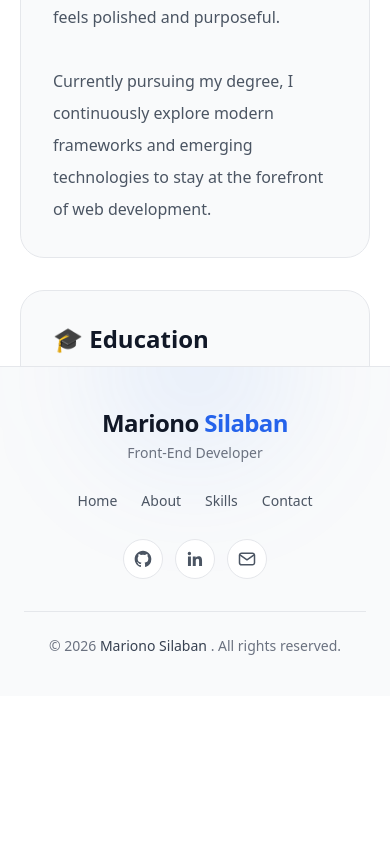
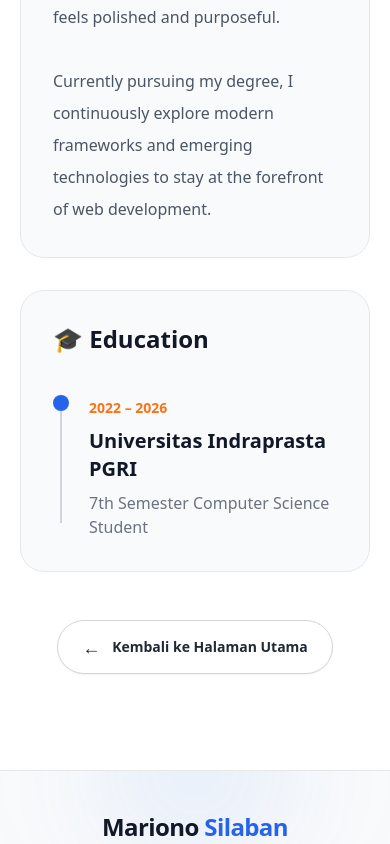
Before and after one commit to silaban13/Portofolio_vue, a Vue app: page /about-explanation in a window 390 px wide. Shown: the part 478-1322 px from the top of the page. Before the commit the page ends 1174 px from the top, so only its background shows below. Built offline with nearby package versions, Linux system fonts and the light colour scheme.

Commit message:
change content

```diff
--- a/src/components/about/About_root.vue
+++ b/src/components/about/About_root.vue
@@ -14,13 +14,13 @@
             Front-End Developer yang berfokus pada pengembangan website modern,
             responsif, dan interaktif.
           </p>
-          <RouterLink to="/about-explanation"  class="inline-flex items-center rounded-full border border-gray-300 bg-white font-semibold text-gray-800 transition-all duration-300 hover:bg-gray-800 hover:text-white dark:border-gray-700 dark:bg-transparent dark:text-white dark:hover:bg-white dark:hover:text-gray-900" style="margin-top:clamp(1.8rem,3vw,2.5rem); gap:clamp(0.5rem,0.8vw,0.75rem); padding-top:clamp(0.35rem,0.5vw,0.375rem); padding-bottom:clamp(0.35rem,0.5vw,0.375rem); padding-left:clamp(1rem,1.8vw,1.5rem); padding-right:clamp(0.35rem,0.5vw,0.375rem); font-size:clamp(0.75rem,1.1vw,0.875rem);">
+          <RouterLink to="/about-explanation" class="self-center md:self-start inline-flex items-center rounded-full border border-gray-300 bg-white font-semibold text-gray-800 transition-all duration-300 hover:bg-gray-800 hover:text-white dark:border-gray-700 dark:bg-transparent dark:text-white dark:hover:bg-white dark:hover:text-gray-900" style="margin-top:clamp(1.8rem,3vw,2.5rem); gap:clamp(0.5rem,0.8vw,0.75rem); padding-top:clamp(0.35rem,0.5vw,0.375rem); padding-bottom:clamp(0.35rem,0.5vw,0.375rem); padding-left:clamp(1rem,1.8vw,1.5rem); padding-right:clamp(0.35rem,0.5vw,0.375rem); font-size:clamp(0.75rem,1.1vw,0.875rem);">
             <span>Baca Selengkapnya</span>
             <span class="flex items-center justify-center rounded-full bg-gray-600 text-white" style="width:clamp(2rem,3.5vw,2.25rem); height:clamp(2rem,3.5vw,2.25rem);"> → </span>
           </RouterLink>
         </div>
         <div class="w-full md:w-[42%] lg:w-[45%] xl:w-[42%] flex justify-center items-center">
-          <img src="/src/assets/FOTO_tiga.jpeg" alt="Mariono Silaban" class="object-cover w-[195px] sm:w-[200px] md:w-[180px] lg:w-[220px] xl:w-[240px] h-[195px] sm:h-[200px] md:h-[250px] lg:h-[300px] xl:h-[320px] shadow-sm" />
+          <img data-scroll-animation class="scroll-right scroll-stagger-2 object-cover w-[195px] sm:w-[200px] md:w-[180px] lg:w-[220px] xl:w-[240px] h-[195px] sm:h-[200px] md:h-[250px] lg:h-[300px] xl:h-[320px] shadow-sm" src="/src/assets/FOTO_tiga.jpeg" alt="Mariono Silaban"/>
         </div>
       </div>
     </div>
--- a/src/components/about/about_explanation.vue
+++ b/src/components/about/about_explanation.vue
@@ -4,11 +4,11 @@
 </script>
 
 <template>
-   <Navbar :showSidebar="false" />
-  <section id="about" class="fullpage-section py-24 bg-white dark:bg-[#11131c]">
+  <Navbar :showSidebar="false" />
+  <section id="about" class="min-h-screen bg-white dark:bg-[#11131c] py-24">
     <div class="mx-auto w-full px-5 sm:px-6 lg:px-10 xl:px-16">
       <h2 class="text-4xl sm:text-5xl font-black tracking-tight text-gray-900 dark:text-white"> About Me </h2>
-      <div class="mt-5 h-[2px] w-full bg-black dark:bg-gray-700"></div>
+      <div class="mt-5 h-[2px] w-[75%] sm:w-[80%] md:w-[85%] lg:w-[90%] bg-black dark:bg-gray-700"></div>
       <div class="mt-16 grid grid-cols-1 lg:grid-cols-2 gap-8 xl:gap-12 items-stretch">
         <div data-aos="fade-right" class="rounded-3xl border border-gray0 dark:border-gray-800 bg-gray-50 dark:bg-[#1b1e28] p-8 sm:p-10 xl:p-12 ">
           <p class="leading-8 text-gray-600 dark:text-gray-300">
@@ -40,6 +40,12 @@
         </div>
       </div>
     </div>
+    <div class="mt-12 flex justify-center">
+      <RouterLink to="/" class="inline-flex items-center gap-3 rounded-full border border-gray-300 bg-white px-6 py-3 text-sm font-semibold text-gray-800 shadow-sm transition-all duration-300 hover:-translate-y-1 hover:bg-gray-900 hover:text-white dark:border-gray-700 dark:bg-[#1b1e28] dark:text-white dark:hover:bg-white dark:hover:text-gray-900">
+        <span class="text-lg">←</span>
+        <span>Kembali ke Halaman Utama</span>
+      </RouterLink>
+    </div>
   </section>
   <Footer />
 </template>
--- a/src/style.css
+++ b/src/style.css
@@ -111,9 +111,10 @@ html {
     animation: rope-sway 3s ease-in-out infinite;
   }
 
+
   .fullpage-section {
-    height: 100dvh;
-    min-height: 100dvh;
+    min-height: auto;
+    height: auto;
     scroll-snap-align: start;
     scroll-snap-stop: always;
   }
```
